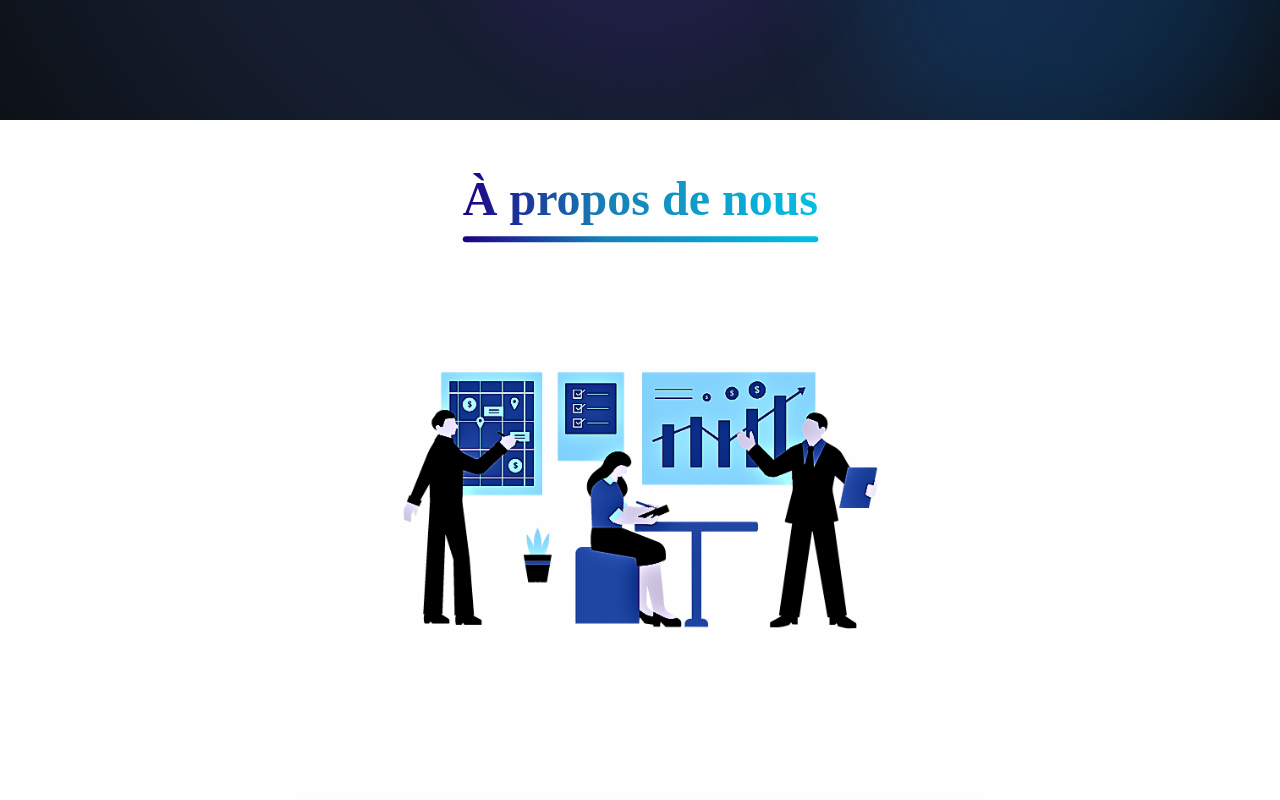
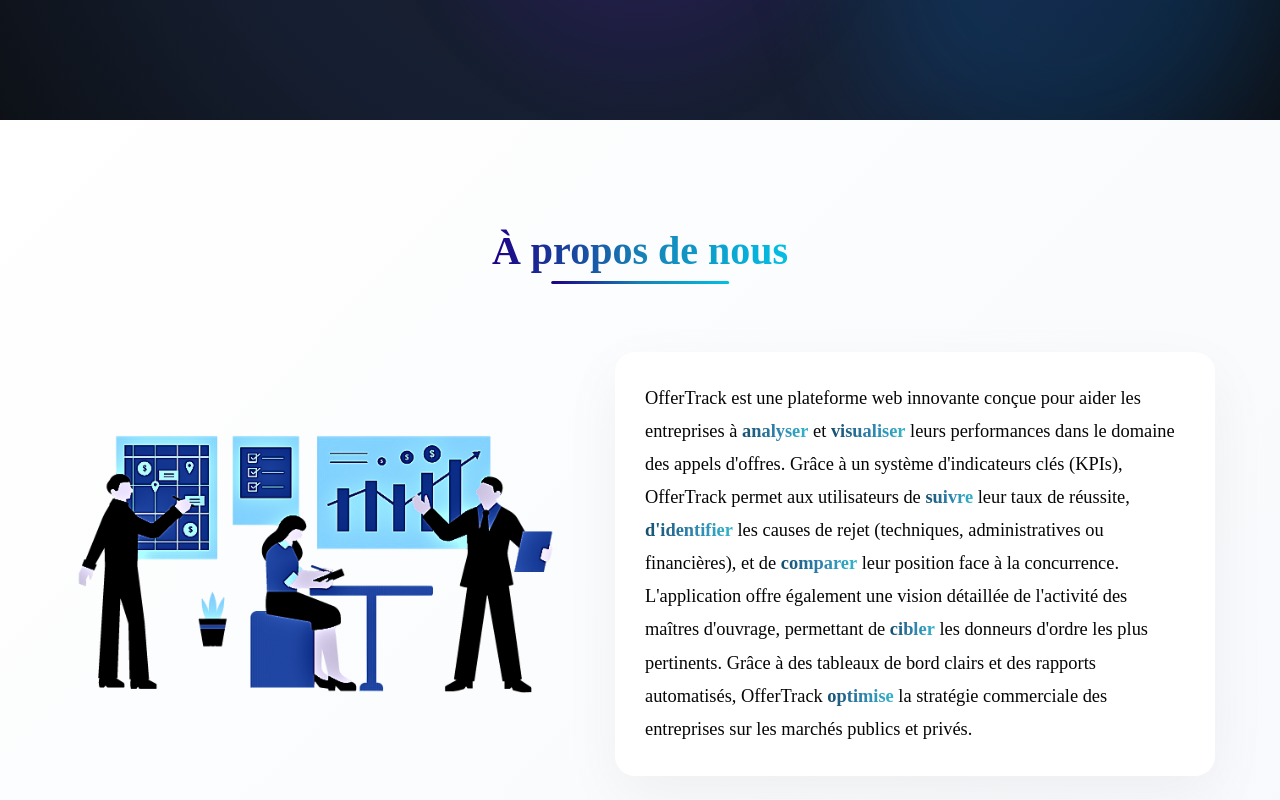
Before and after one commit to cheikhi51/Stage_Appels_Offres, a React (Vite) app: page / in a window 1280 px wide. Shown: the part 680-1480 px from the top of the page. Built offline with nearby package versions, Linux system fonts and the light colour scheme.

Commit message:
added some features

```diff
--- a/src/App.css
+++ b/src/App.css
@@ -483,9 +483,10 @@
 }
 @media screen and (max-width: 768px) {
     .section-title{
-        font-size: 20px;
+        font-size: 0.3rem;
     }
     .nav-menu {
+    font-size: 20px;
     position: fixed;
     top: 55px;
     left: -100%;
@@ -494,19 +495,24 @@
     background: #334fd6;
     background: radial-gradient(circle, rgba(51, 79, 214, 1) 0%, rgba(1, 0, 3, 1) 100%);
     flex-direction: column;
-    justify-content: flex-start;
-    gap: 30px;
-    padding-top: 50px;
+    justify-content: center;
+    gap: 20px;
     transition: left 0.3s ease;
   }
   .nav-menu.active{
     left: 0;
   }
-  .nav-item{
-    font-weight: bold;
-    transform: scale(1.2);
-    border: 1px ;
+
+.nav-item {
+  font-weight: 600;
+  font-size: 1.2rem;
+  padding: 12px 24px;
+  color: #ffffff;
+  text-decoration: none;
+  transition: background 0.3s ease, transform 0.2s ease;
+  width: 80%;
 }
+
   .nav-toggle{
     display: flex;
   }
@@ -526,7 +532,6 @@
     justify-content: center;
     align-items: center;
     flex-direction: column;
-    gap: 10px;
     flex-wrap: wrap;
   }
   .btn-container{
@@ -591,66 +596,84 @@
 }
 
 /*About section */
-.about-container{
+.about-container {
   display: flex;
+  flex-direction: column;
+  align-items: center;
+  background: linear-gradient(135deg, #ffffff 0%, #f7f9fc 100%);
+  padding: 80px 20px;
+  color: #060606;
+  overflow: hidden;
+  position: relative;
+}
+
+.section-title {
+  font-size: 2.5rem;
+  margin-bottom: 40px;
+  background: linear-gradient(90deg, rgb(29, 0, 133), rgb(22, 129, 182), rgb(3, 191, 228));
+  background-clip: text;
+  -webkit-background-clip: text;
+  -webkit-text-fill-color: transparent;
+  position: relative;
+  font-weight: 800;
+  text-align: center;
+}
+
+.section-title::after {
+  content: '';
+  position: absolute;
+  width: 60%;
+  height: 3px;
+  bottom: -10px;
+  left: 50%;
+  transform: translateX(-50%);
+  border-radius: 2px;
+  background: linear-gradient(90deg, rgb(29, 0, 133), rgb(22, 129, 182), rgb(3, 191, 228));
+}
+
+.about-content {
+  display: flex;
+  align-items: center;
   justify-content: center;
-    align-items: center;
-    flex-direction: column;
-    gap: 10px;
-    background: linear-gradient(145deg, #fffefe 0%, #fffefe 100%);
-    padding: 40px;
-    color: #060606;
-    position: relative;
-    overflow: hidden;
-}
-.about-content{
-    display: flex;
-    justify-content: space-evenly;
-    align-items: center;
   flex-wrap: wrap;
   gap: 50px;
+  max-width: 1200px;
+  width: 100%;
+}
 
-}
-.side-image{
+.side-image {
   max-width: 500px;
   width: 100%;
   height: auto;
+  transition: transform 0.3s ease;
 }
-.about-text{
-    font-size: x-large;
-    line-height: 30px;
-    max-width: 700px;
+
+.side-image:hover {
+  transform: scale(1.03);
+}
+
+.about-text {
+  max-width: 600px;
   width: 100%;
+  font-size: 1.15rem;
+  line-height: 1.8;
   padding: 30px;
-    box-shadow: 0 10px 40px rgba(118, 113, 113, 0.216);
-    border-radius: 30px;
-    overflow: hidden;
+  border-radius: 20px;
+  background-color: white;
+  box-shadow: 0 20px 60px rgba(0, 0, 0, 0.05);
+  transition: box-shadow 0.3s ease;
 }
-.about-text span{
-    background: #30e1f8;
-    background: linear-gradient(90deg, rgb(21, 78, 109) 0%, rgb(45, 126, 170) 70%,rgb(51, 182, 203) 100%);
+
+.about-text:hover {
+  box-shadow: 0 30px 80px rgba(0, 0, 0, 0.08);
+}
+
+.about-text span {
+  background: linear-gradient(90deg, rgb(21, 78, 109), rgb(45, 126, 170), rgb(51, 182, 203));
   background-clip: text;
-    -webkit-background-clip: "text";
+  -webkit-background-clip: text;
   -webkit-text-fill-color: transparent;
-    font-weight: bolder;
-}
-.section-title{
-    position: relative;
-    transform: scale(1.5);
-    background-clip: text;
-    background: linear-gradient(90deg, rgb(29, 0, 133) 0%, rgb(22, 129, 182) 40%, rgb(3, 191, 228) 100%);
-    -webkit-background-clip: text;
-    -webkit-text-fill-color:transparent;
-}
-.section-title::after{
-    content: '';
-    position: absolute;
-    width: 100%;
-    height: 4px;
-    left: 0;
-    bottom: -10px;
-    border-radius: 3px;
-    background: linear-gradient(90deg, rgb(29, 0, 133) 0%, rgb(22, 129, 182) 40%, rgb(3, 191, 228) 100%);
+  font-weight: 700;
 }
 
 /*Sevices Section*/
@@ -1067,6 +1090,18 @@
     transform: translateY(-4px) scale(1.2);
 }
 /*Sign up section */
+.sign-up-container{
+    position: fixed;
+    top: 0;
+    left: 0;
+    width: 100%;
+    height: 100%;
+    background-color: rgba(0, 0, 0, 0.392);
+    display: flex;
+    justify-content: center;
+    align-items: center;
+    z-index: 1000;
+}
 .sign-up-form{
     position: fixed;
     top: 50%;
@@ -1126,7 +1161,7 @@
 .cancel-btn:hover{
     background: linear-gradient(135deg, #b33c00 0%, #820000 100%);
     transform: translateY(-2px);
-    box-shadow: 0 6px 20px rgba(0, 123, 255, 0.3);
+    box-shadow: 0 6px 20px rgba(255, 0, 0, 0.3);
 }
 @keyframes fadeAnimation {
     from{
@@ -1140,6 +1175,19 @@
     animation: fadeAnimation 0.5s ease-in-out;
 }
 /*Login section */
+.login-container{
+    position: fixed;
+    top: 0;
+    left: 0;
+    width: 100%;
+    height: 100%;
+    background-color: rgba(0, 0, 0, 0.392);
+    display: flex;
+    justify-content: center;
+    align-items: center;
+    z-index: 1000;
+    transition: all 0.4s ease-in-out;
+}
 .login-form{
     position: fixed;
     top: 50%;
@@ -1181,3 +1229,13 @@
     transform: translateY(-2px);
     box-shadow: 0 6px 20px rgba(0, 123, 255, 0.3);
 }
+.success-form-message{
+    color: rgb(74, 173, 74);
+    font-size: 1.2rem;
+    display: flex;
+    justify-content: center;
+    align-items: center;
+    text-align: center;
+    font-weight: bold;
+    margin-bottom: 5px;
+}
--- a/src/Login.jsx
+++ b/src/Login.jsx
@@ -12,7 +12,9 @@
     const handleCancelLogin = ()=>{
         setShowLogin(false);
     }
+
     return(
+        <div className="login-container">
         <form className="login-form fade-element" onSubmit={handleLoginDataSubmit}>
             <div className="form-group">
                         <label htmlFor="email">Email *</label>
@@ -44,10 +46,11 @@
                             Envoyer
                         </button>
                         <button type="submit" className="cancel-btn" onClick={handleCancelLogin}>
-                            Retour
+                            Fermer
                         </button>
                     </div>
         </form>
+        </div>
     )
 }
 export default Login
--- a/src/Signup.jsx
+++ b/src/Signup.jsx
@@ -1,25 +1,57 @@
-import { useState } from "react"
+import { useState,useEffect} from "react"
 
 function Signup({setShowSignUp}){
     const [signUpData,setSignUpData] = useState({nom:"",email:"",password:""});
+    const [successMessage,setSuccessMessage] = useState(null);
+    const [errorMessage,setErrorMessage]=useState(null);
+
     const handleChange = (e)=>{
         setSignUpData(prevSignUpData => ({...prevSignUpData,[e.target.name]:e.target.value}))
     }
 
     const handleSignUpSubmit = (e)=>{
         e.preventDefault();
-        setSignUpData({
-            nom:"",
-            email:"",
-            password:""
-        })
+
+    if (
+      signUpData.nom.trim() === "" ||
+      signUpData.email.trim() === "" ||
+      signUpData.password.trim() === ""
+    ) {
+      setErrorMessage("Veuillez remplir tous les champs.");
+      setSuccessMessage(null);
+      return;
     }
 
-    const handleCancel = ()=>{
+    setSuccessMessage("Les informations sont envoyées avec succès");
+    setErrorMessage(null);
+
+    setSignUpData({
+      nom: "",
+      email: "",
+      password: ""
+    });
+}
+
+    useEffect(()=>{
+            const  successTimer = setInterval(()=>{
+                setSuccessMessage(false);
+            },4000)
+
+            return ()=>{ clearInterval(successTimer)}
+        },[successMessage])
+
+    const handleCancel = (e)=>{
+        e.preventDefault();
         setShowSignUp(false);
     }
     return(
+            <div className="sign-up-container">
             <form className="sign-up-form fade-element" onSubmit={handleSignUpSubmit}>
+                {successMessage &&
+                <div className="success-form-message fade-element">
+                    Informations envoyées avec succès
+                </div>
+                }
                 <div className="form-group">
                         <label htmlFor="nom">Nom complet *</label>
                         <input
@@ -63,11 +95,12 @@
                             Envoyer
                         </button>
                         <button type="submit" className="cancel-btn" onClick={handleCancel}>
-                            Retour
+                            Fermer
                         </button>
                     </div>
 
             </form>
+            </div>
     )
 }
 export default Signup
```
Lines whose indentation alone changed are shown as unchanged.
